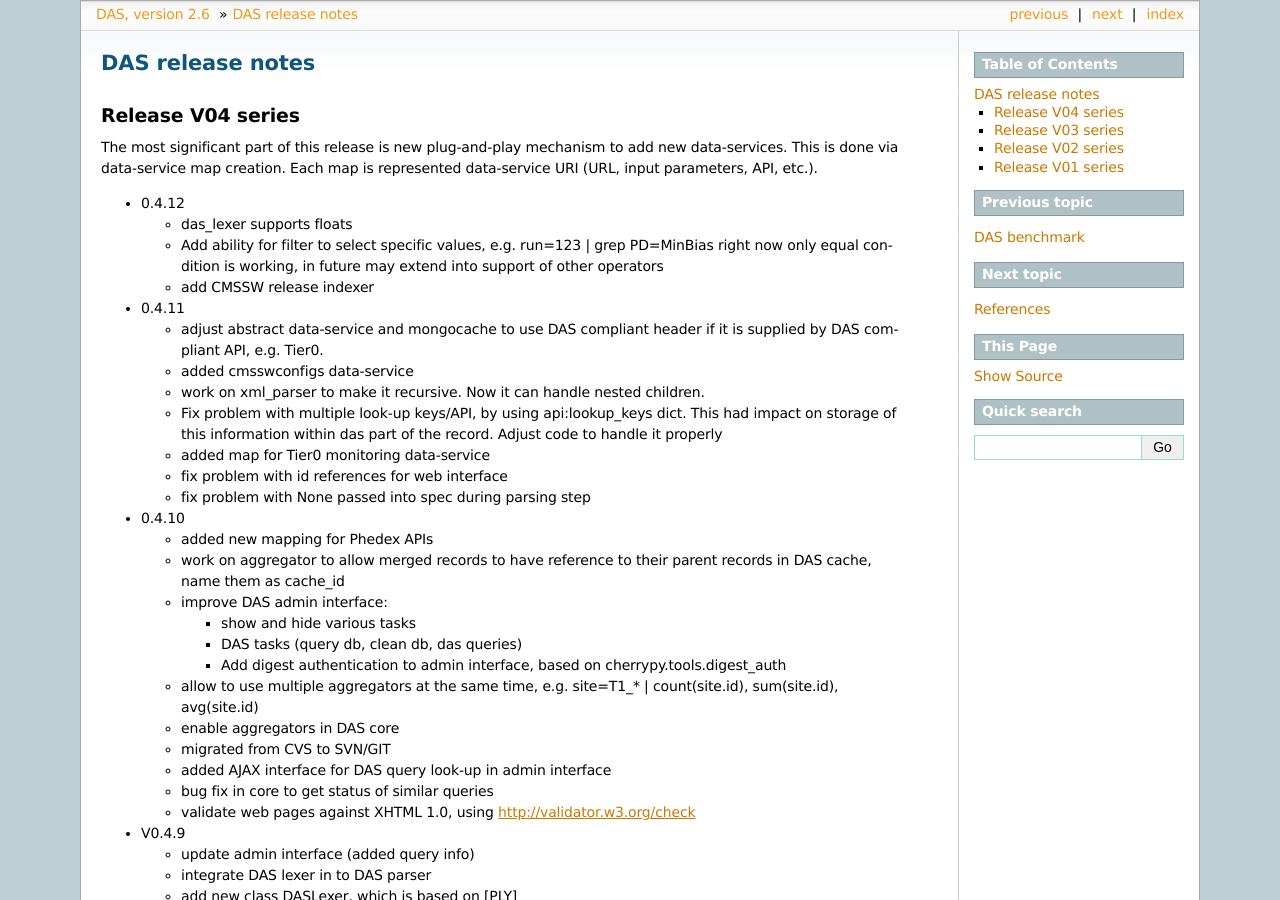
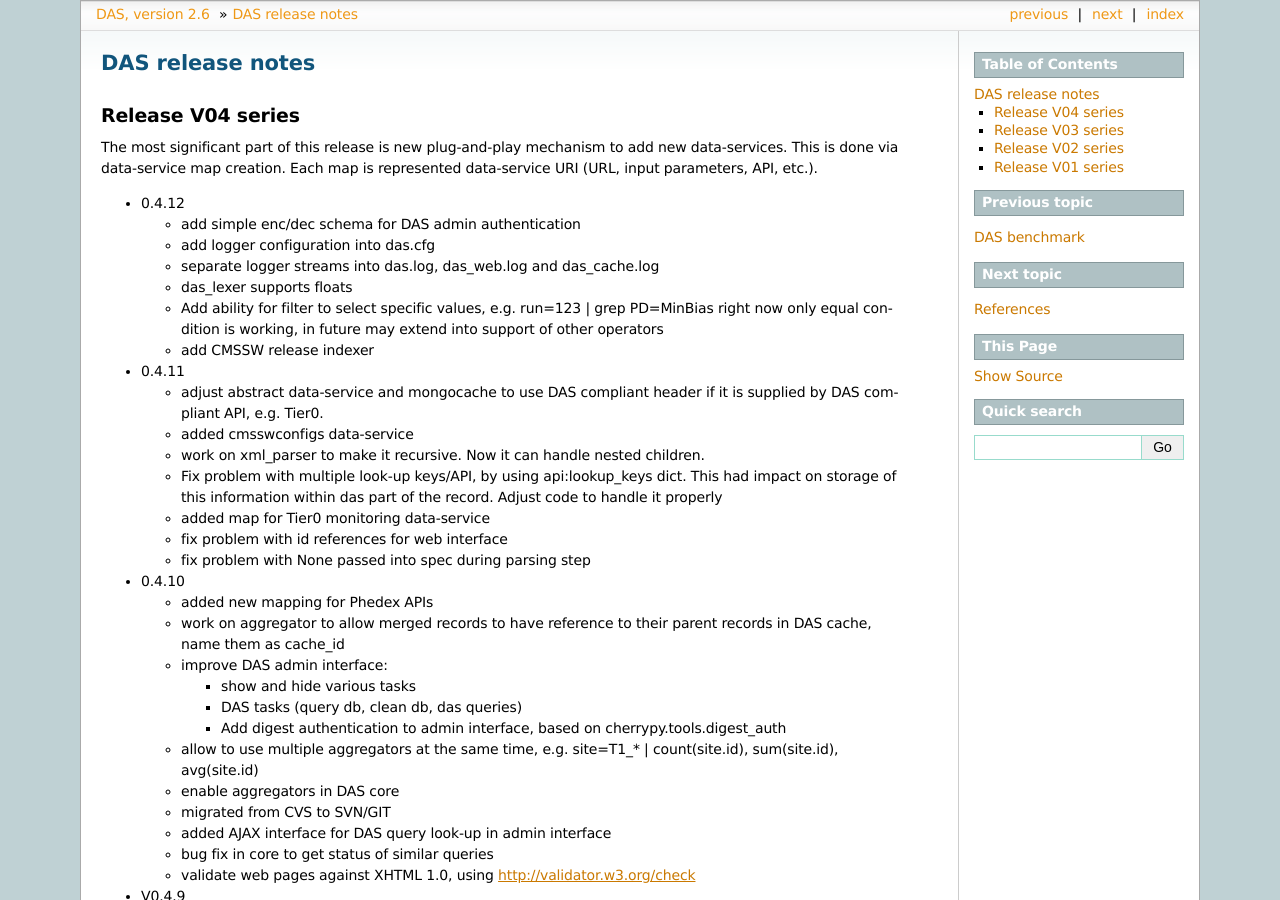
Before and after one commit to dmwm/DAS, a Sphinx documentation site: the page built from doc/sphinx/changelog.rst, in a window 1280 px wide and 900 px high. Built offline with Sphinx 7.4.7, drawn with Linux system fonts in a browser that asks for light colours; the version number is read from the project's files by our own code.

Commit message:
Update
git-svn-id: svn+ssh://svn.cern.ch/reps/CMSDMWM/DAS/trunk@2444 4525493e-7705-40b1-a816-d608a930855b

```diff
--- a/doc/sphinx/changelog.rst
+++ b/doc/sphinx/changelog.rst
@@ -9,6 +9,9 @@ map is represented data-service URI (URL, input parameters, API, etc.).
 
 - 0.4.12
 
+  - add simple enc/dec schema for DAS admin authentication
+  - add logger configuration into das.cfg
+  - separate logger streams into das.log, das_web.log and das_cache.log
   - das_lexer supports floats
   - Add ability for filter to select specific values, e.g.
     run=123 | grep PD=MinBias
```
